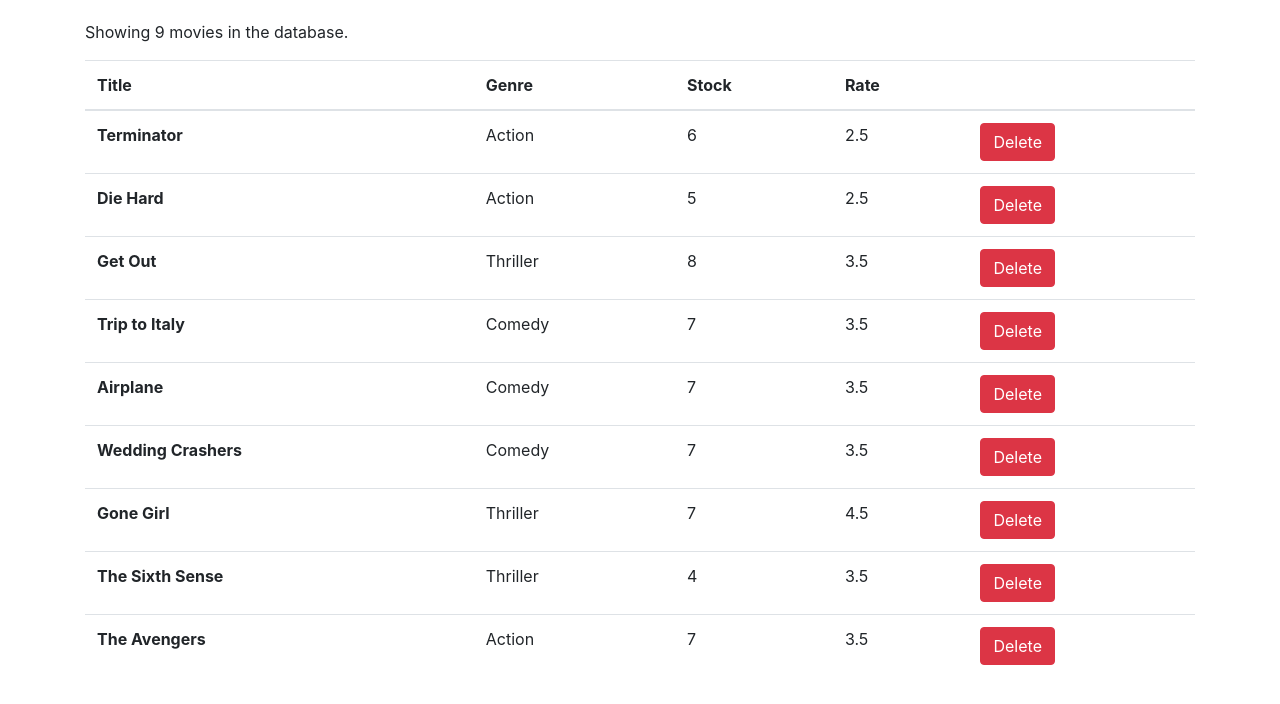
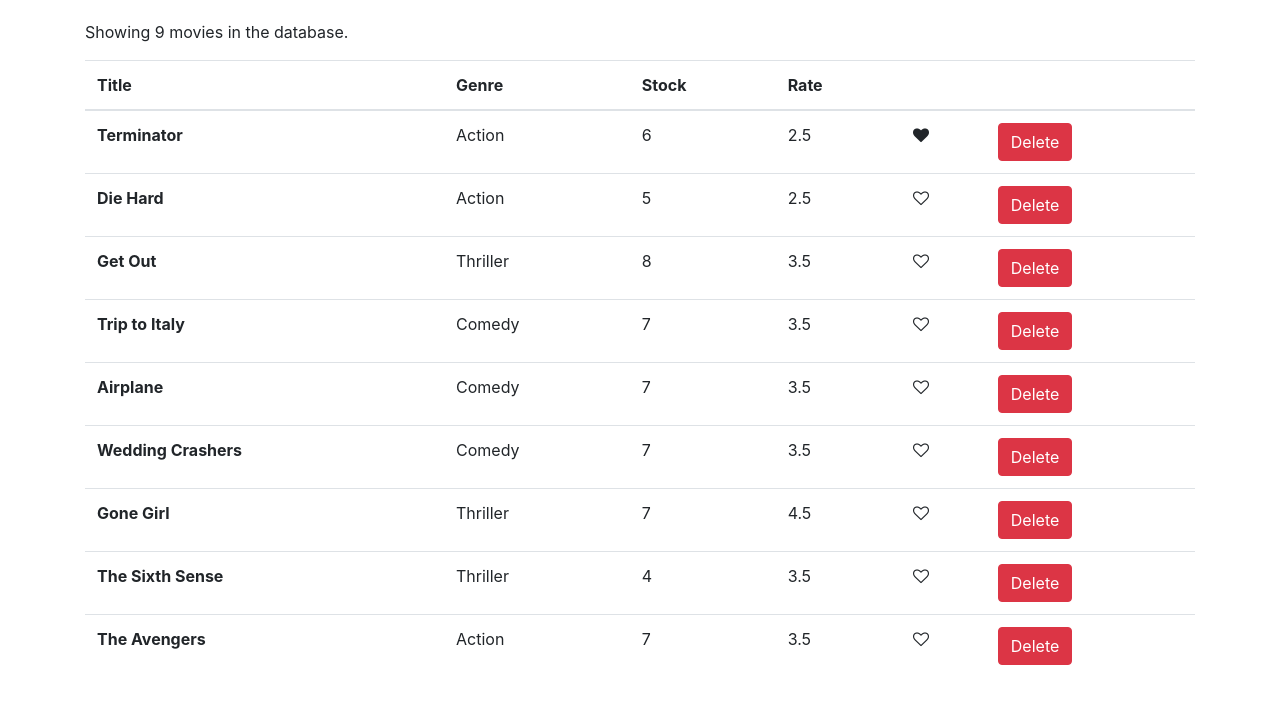
Before and after one commit to WuYen/MoshCourse, a React (Create React App) app in the folder vidly/: page /movies/1 in a window 1280 px wide. Shown: the top 704 px of the page. Built offline with nearby package versions, Linux system fonts and the light colour scheme.

Commit message:
Vidly Add like
The course implement

```diff
--- /dev/null
+++ b/vidly/src/components/common/like.jsx
@@ -0,0 +1,19 @@
+import React, { Component } from "react";
+
+//Input: liked boolean
+//Output: onClick
+
+const Like = props => {
+  let classes = "fa fa-heart";
+  if (!props.liked) classes += "-o";
+  return (
+    <i
+      onClick={props.onClick}
+      style={{ cursor: "pointer" }}
+      className={classes}
+      aria-hidden="true"
+    />
+  );
+};
+
+export default Like;
--- a/vidly/src/components/movie.jsx
+++ b/vidly/src/components/movie.jsx
@@ -1,5 +1,6 @@
 import React, { Component } from "react";
 import { getMovies, deleteMovie } from "../services/fakeMovieService";
+import Like from "./common/like";
 
 class MovieTable extends Component {
   state = {
@@ -11,6 +12,14 @@ class MovieTable extends Component {
     this.setState({
       MovieList: getMovies()
     });
+  };
+
+  handleLike = movie => {
+    const movies = [...this.state.MovieList];
+    const index = movies.indexOf(movie);
+    movies[index] = { ...movies[index] };
+    movies[index].liked = !movies[index].liked;
+    this.setState({ MovieList: movies });
   };
 
   ShowTable() {
@@ -27,6 +36,7 @@ class MovieTable extends Component {
                 <th scope="col">Stock</th>
                 <th scope="col">Rate</th>
                 <th scope="col" />
+                <th scope="col" />
               </tr>
             </thead>
             <tbody>
@@ -36,6 +46,12 @@ class MovieTable extends Component {
                   <td>{movie.genre.name}</td>
                   <td>{movie.numberInStock}</td>
                   <td>{movie.dailyRentalRate}</td>
+                  <td>
+                    <Like
+                      liked={movie.liked}
+                      onClick={() => this.handleLike(movie)}
+                    />
+                  </td>
                   <td>
                     <button
                       className="btn btn-danger"
--- a/vidly/src/services/fakeMovieService.js
+++ b/vidly/src/services/fakeMovieService.js
@@ -7,7 +7,8 @@ const movies = [
     genre: { _id: "5b21ca3eeb7f6fbccd471818", name: "Action" },
     numberInStock: 6,
     dailyRentalRate: 2.5,
-    publishDate: "2018-01-03T19:04:28.809Z"
+    publishDate: "2018-01-03T19:04:28.809Z",
+    liked: true
   },
   {
     _id: "5b21ca3eeb7f6fbccd471816",
```
